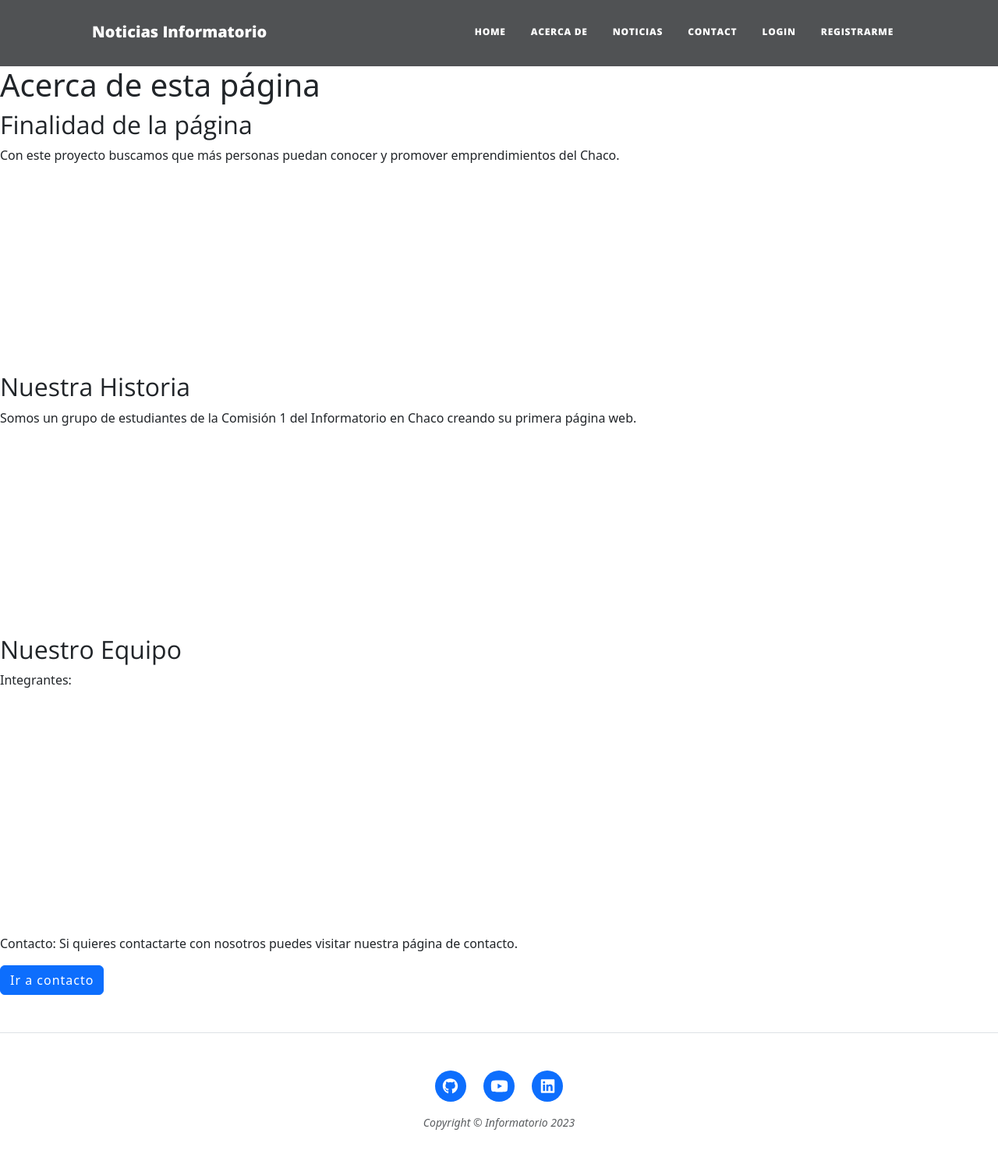
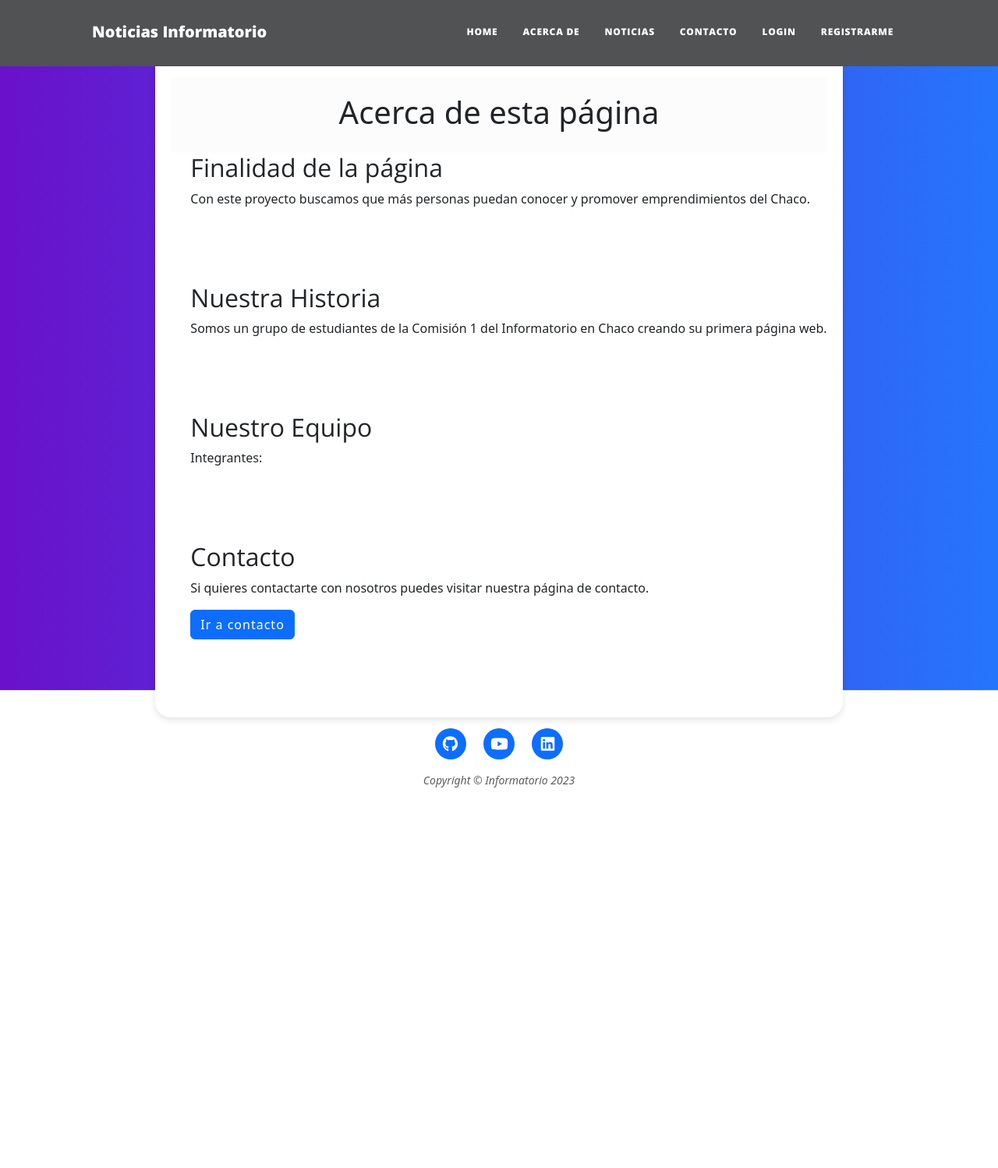
Before and after one commit to galoguini/web-noticias-django, a Django app: page /about/ in a window 1280 px wide. Shown: the whole page at 78% size. After the commit the page ends 1010 px from the top, so only its background shows below. Run offline with Django 4.2, Linux system fonts and the light colour scheme; some libraries are stand-ins or nearby versions.

Commit message:
Modificación de página "acerca de"
- archivo about.css
- archivo about.html modificado

```diff
--- a/ProyectoFinal/urls.py
+++ b/ProyectoFinal/urls.py
@@ -20,7 +20,6 @@ from . import views
 from django.conf import settings
 from django.conf.urls.static import static
 from django.contrib.staticfiles.urls import staticfiles_urlpatterns
-
 from django.conf import settings
 from django.conf.urls.static import static
 from django.contrib.staticfiles.urls import staticfiles_urlpatterns
@@ -32,7 +31,6 @@ urlpatterns = [
     path('usuarios/', include('apps.usuarios.urls')),
     path('about/', views.about, name="about"),
     path('contacto/', include('apps.contacto.urls')),
-    path('contacto/', views.contacto, name='contacto'),
 ] + static(settings.STATIC_URL, document_root=settings.STATIC_ROOT)
 urlpatterns += staticfiles_urlpatterns()
 urlpatterns +=static(settings.MEDIA_URL, document_root=settings.MEDIA_ROOT)
--- a/ProyectoFinal/views.py
+++ b/ProyectoFinal/views.py
@@ -1,10 +1,9 @@
 from django.shortcuts import render
+from apps.noticias.models import Noticia
+from django.views.generic import ListView
 
 def home(request):
     return render(request, 'home.html')
 
 def about(request):
     return render(request, 'about.html')
-
-def contacto(request):
-    return render(request, 'contacto.html')
--- a/apps/contacto/forms.py
+++ b/apps/contacto/forms.py
@@ -7,7 +7,7 @@ class ContactoForm(forms.ModelForm):
         fields = ['nombre_apellido', 'email', 'asunto', 'mensaje']
         labels = {
             'nombre_apellido': 'Nombre y Apellido',
-            'email': 'Correo Electrónico',
+            'email': 'Correo electrónico',
             'asunto': 'Asunto',
             'mensaje': 'Mensaje',
         }
--- a/apps/contacto/urls.py
+++ b/apps/contacto/urls.py
@@ -1,8 +1,8 @@
 from django.urls import path
 from . import views
 
-app_name = 'apps.contacto'
+app_name = 'contactos'
 
 urlpatterns = [
-    path('contacto/', views.ContactoUsuario.as_view(), name= 'contacto'),
+    path('', views.ContactoUsuario.as_view(), name= 'contacto'),
 ]
--- /dev/null
+++ b/static/css/about.css
@@ -0,0 +1,52 @@
+.body-about {
+    padding: 0;
+    display: flex;
+    justify-content: center; /* Centrar horizontalmente */
+    align-items: center; /* Centrar verticalmente */
+    height: 100vh; /* Establecer altura al 100% del viewport */
+}
+
+.header {
+    background-color: #efecec2d;
+    padding: 20px;
+    text-align: center;
+}
+
+.main {
+    padding: 20px;
+}
+
+.footer {
+    background-color: #333;
+    color: #fff;
+    text-align: center;
+    padding: 10px;
+}
+
+.gradient-custom {
+    /* fallback for old browsers */
+    background: #6a11cb;
+
+    /* Chrome 10-25, Safari 5.1-6 */
+    background: -webkit-linear-gradient(to right, rgba(106, 17, 203, 1), rgba(37, 117, 252, 1));
+
+    /* W3C, IE 10+/ Edge, Firefox 16+, Chrome 26+, Opera 12+, Safari 7+ */
+    background: linear-gradient(to right, rgba(106, 17, 203, 1), rgba(37, 117, 252, 1))
+}
+
+.card-about {
+    background-color: #fff;
+    box-shadow: 0 4px 8px rgba(0, 0, 0, 0.1);
+    padding: 20px;
+    margin-top: 20px;
+    border-radius: 20px;
+    margin-bottom: 30px;
+    max-width: 100%; /* Ajustar el ancho máximo de la tarjeta */
+    border-top: 40px solid transparent
+}
+
+.about-section {
+    margin-top: 0;
+    padding-bottom: 80px;
+    padding-left: 25px;
+}
--- a/templates/about.html
+++ b/templates/about.html
@@ -4,13 +4,16 @@
 
 {% block estilos %}
 
-<link rel="stylesheet" href="{% static 'css/c_about.css' %}">
+<link rel="stylesheet" href="{% static 'css/about.css' %}">
 
 {% endblock estilos %}
 
 {% block content %}
-
+<section class="body-about gradient-custom">
+    <section class= "card-about">
+        <section class="header">
             <h1> Acerca de esta página </h1>
+        </section>
         <section class="about-section">
             <h2>Finalidad de la página</h2>
             <p>Con este proyecto buscamos que más personas puedan conocer y promover emprendimientos del Chaco.</p>
@@ -19,21 +22,19 @@
             <h2>Nuestra Historia</h2>
             <p>Somos un grupo de estudiantes de la Comisión 1 del Informatorio en Chaco creando su primera página web.</p>
         </section>
-
         <section class="about-section">
             <h2>Nuestro Equipo</h2>
             <p>Integrantes:</p>
         </section>
+        <!-- Otras secciones -->
+        <section class="about-section">
+            <h2>Contacto</h2>
+            <p>Si quieres contactarte con nosotros puedes visitar nuestra página de contacto.</p>
+            <a href="{% url 'contactos:contacto' %}" class="btn btn-primary">Ir a contacto</a>
+        </section>
+    </section>
+</section>
 
-<!-- Podemos agregar más secciones según sea necesario -->
-
-
-<footer>
-    <p>Contacto: Si quieres contactarte con nosotros puedes visitar nuestra página de contacto.
-    </p>
-        <a href="{% url 'apps.contacto:contacto' %}" class="btn btn-primary" >Ir a contacto</a>
-
-</footer>
 
 
 
--- a/templates/base.html
+++ b/templates/base.html
@@ -43,10 +43,10 @@
                 <ul class="navbar-nav ms-auto py-4 py-lg-0">
                     <li class="nav-item">
                     <li class="nav-item"><a class="nav-link px-lg-3 py-3 py-lg-4" href="{% url 'home' %}">Home</a></li>
-                    <li class="nav-item"><a class="nav-link px-lg-3 py-3 py-lg-4" href="about.html">Acerca de</a></li>
+                    <li class="nav-item"><a class="nav-link px-lg-3 py-3 py-lg-4" href="{% url 'about' %}">Acerca de</a></li>
                     <li class="nav-item"><a class="nav-link px-lg-3 py-3 py-lg-4"
                             href="{% url 'noticias:home_noticias' %}">Noticias</a></li>
-                    <li class="nav-item"><a class="nav-link px-lg-3 py-3 py-lg-4" href="contact.html">Contact</a></li>
+                    <li class="nav-item"><a class="nav-link px-lg-3 py-3 py-lg-4" href="{% url 'contactos:contacto' %}">Contacto</a></li>
                     {% if user.is_authenticated %}
                     <li class="nav-item"><a class="nav-link px-lg-3 py-3 py-lg-4"
                             href="{% url 'usuarios:perfil' %}">Hola {{user.username}}!</a></li>
--- a/templates/home.html
+++ b/templates/home.html
@@ -4,6 +4,7 @@
 
 {% block content %}
 
-<h1>hola! Estamos en el Home</h1>
+<h1>hola! Estamos en el Home </h1>
+
 
 {% endblock content %}
```
Also changed, not shown: static/css/contacto.css (renamed from static/css/c_about.css, +10 -32 lines), templates/contacto/contacto.html (+13 -9 lines), ProyectoFinal/db.sqlite3, apps/noticias/views.py (line endings or trailing spaces), media/noticias/40092f7868366b2f0b5308b7e19387ce.jpg (added), media/noticias/FodBliOXoAAXBav.png (added), media/noticias/WEB_05ABR_DEPORTES_PORTADA_FOTO.jpg (added), media/noticias/sandwich-en-rollitos-1674032576.jpg (added). Lines whose indentation alone changed are shown as unchanged.
